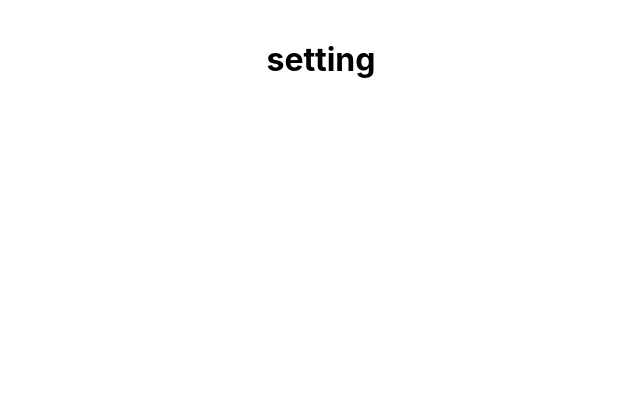
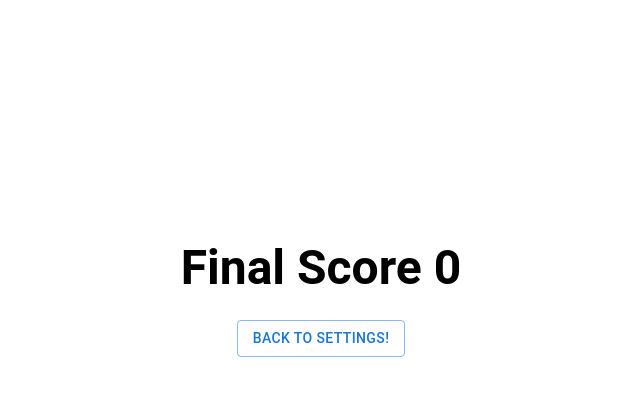
Before and after one commit to Milan-960/Quiz-app, a React (Create React App) app: page /score in a window 1280 px wide. Shown: the top 396 px of the page, without its empty margins (319-959 px from the left). Built offline with nearby package versions, Linux system fonts and the light colour scheme.

Commit message:
redux state changed abd API added 🔥

```diff
--- a/public/index.html
+++ b/public/index.html
@@ -2,19 +2,43 @@
 <html lang="en">
   <head>
     <meta charset="utf-8" />
-    <link rel="icon" href="%PUBLIC_URL%/favicon.ico" />
+    <link rel="icon" href="./favicon.ico" />
     <meta name="viewport" content="width=device-width, initial-scale=1" />
     <meta name="theme-color" content="#000000" />
     <meta
       name="description"
       content="Web site created using create-react-app"
     />
-    <link rel="apple-touch-icon" href="%PUBLIC_URL%/logo192.png" />
+    <link rel="apple-touch-icon" href="./favicon.ico" />
     <!--
       manifest.json provides metadata used when your web app is installed on a
       user's mobile device or desktop. See https://developers.google.com/web/fundamentals/web-app-manifest/
     -->
-    <link rel="manifest" href="%PUBLIC_URL%/manifest.json" />
+    <link rel="manifest" href="./manifest.json" />
+    <!-- Primary Meta Tags -->
+    <title>Quiz App</title>
+    <meta name="title" content="Quiz App" />
+    <meta
+      name="description"
+      content="welcome to the React quiz app where you can take quiz give an answer and have fun"
+    />
+
+    <!-- Open Graph / Facebook -->
+    <meta property="og:type" content="website" />
+    <meta property="og:url" content="" />
+    <meta property="og:title" content="Quiz App" />
+    <meta
+      property="og:description"
+      content="welcome to the React quiz app where you can take quiz give an answer and have fun"
+    />
+    <meta property="og:image" content="" />
+
+    <!-- Twitter -->
+    <meta property="twitter:card" content="summary_large_image" />
+    <meta property="twitter:url" content="" />
+    <meta property="twitter:title" content="Quiz App" />
+    <meta property="twitter:description" content="" />
+    <meta property="twitter:image" content="" />
     <!--
       Notice the use of %PUBLIC_URL% in the tags above.
       It will be replaced with the URL of the `public` folder during the build.
@@ -24,7 +48,6 @@
       work correctly both with client-side routing and a non-root public URL.
       Learn how to configure a non-root public URL by running `npm run build`.
     -->
-    <title>Quiz App</title>
   </head>
   <body>
     <noscript>You need to enable JavaScript to run this app.</noscript>
--- a/src/Pages/Final.js
+++ b/src/Pages/Final.js
@@ -1,13 +1,31 @@
-import React from "react";
+import { Button, Typography } from "@mui/material";
+import { Box } from "@mui/system";
+import { useDispatch, useSelector } from "react-redux";
+import { useHistory } from "react-router";
 
-function Final() {
+import { handleAmountChnage, handleScoreChnage } from "../Redux/action";
+
+const Final = () => {
+  const disptach = useDispatch();
+  const history = useHistory();
+  const { score } = useSelector((state) => state);
+
+  const handleBackToSettings = () => {
+    disptach(handleScoreChnage(0));
+    disptach(handleAmountChnage(50));
+    history.push("/");
+  };
+
   return (
-    <div>
-      <h1>setting</h1>
-    </div>
+    <Box mt={30}>
+      <Typography variant="h3" fontWeight="bold" mb={3}>
+        Final Score {score}
+      </Typography>
+      <Button onClick={handleBackToSettings} variant="outlined">
+        back to settings!
+      </Button>
+    </Box>
   );
-}
+};
 
 export default Final;
-
-<h1>setting</h1>;
--- a/src/reportWebVitals.js
+++ b/src/reportWebVitals.js
@@ -1,6 +1,6 @@
-const reportWebVitals = onPerfEntry => {
+const reportWebVitals = (onPerfEntry) => {
   if (onPerfEntry && onPerfEntry instanceof Function) {
-    import('web-vitals').then(({ getCLS, getFID, getFCP, getLCP, getTTFB }) => {
+    import("web-vitals").then(({ getCLS, getFID, getFCP, getLCP, getTTFB }) => {
       getCLS(onPerfEntry);
       getFID(onPerfEntry);
       getFCP(onPerfEntry);
```
Also changed, not shown: src/setupTests.js (+1 -1 lines), public/manifest.json.
